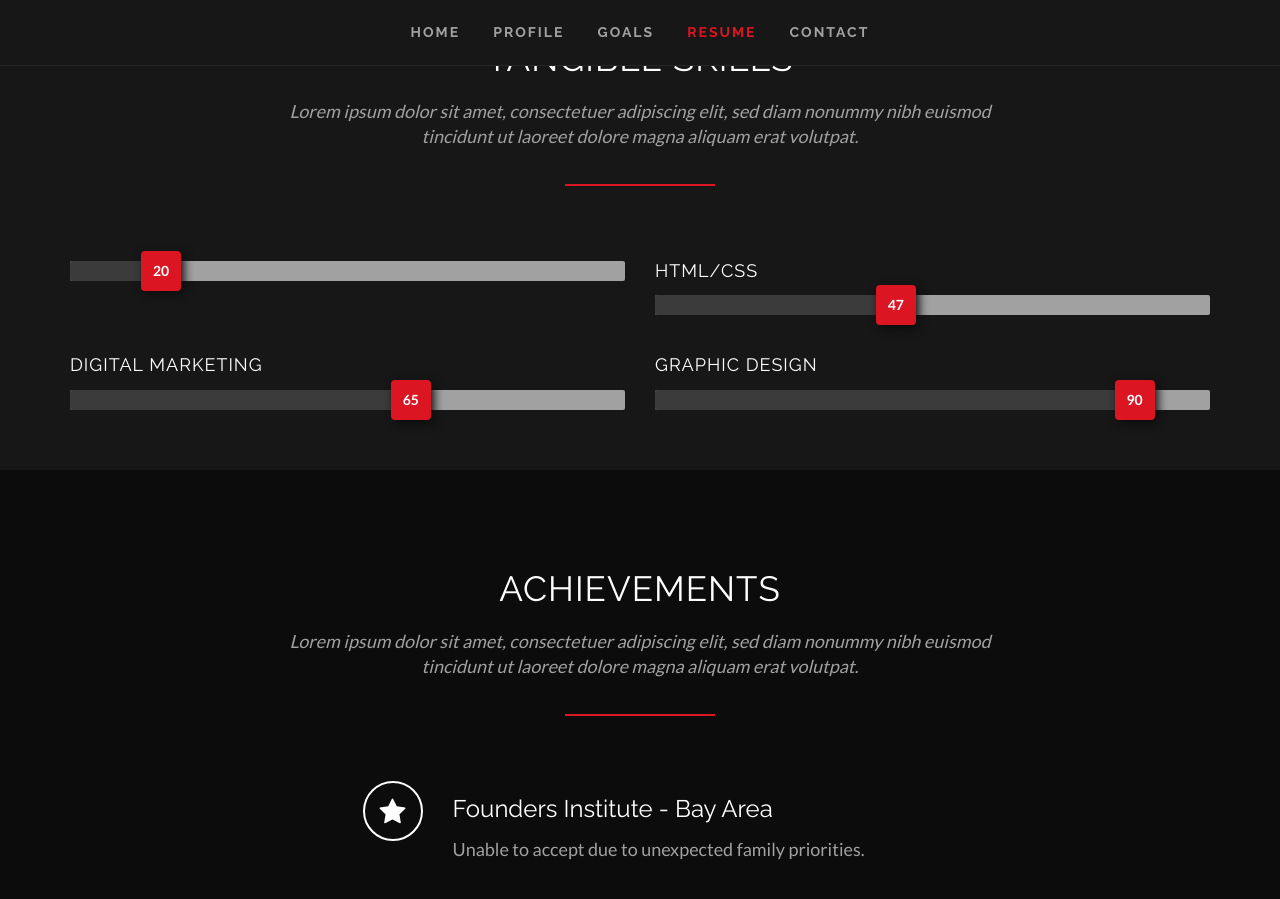
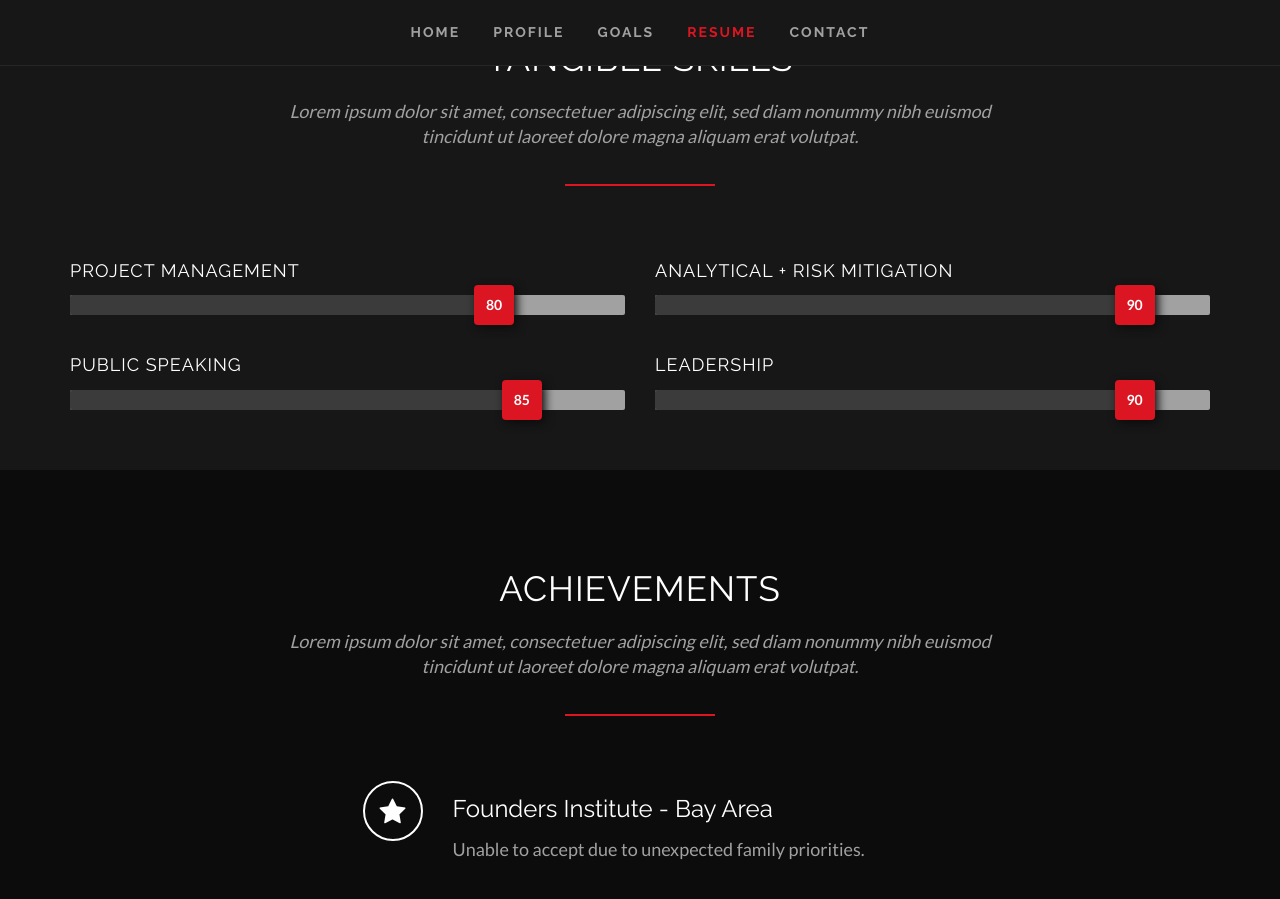
Before and after one commit to clearcareer/AhmadKhan, a Jekyll site: the page built from index.html, in a window 1280 px wide and 900 px high, scrolled down 3619 px. Built offline with Jekyll 4.4.1, drawn with Linux system fonts in a browser that asks for light colours; some web fonts are replaced.

Commit message:
Updated '/index.html' via CloudCannon

```diff
--- a/index.html
+++ b/index.html
@@ -40,13 +40,13 @@
     company: 'OneEleven - A Data Driven, Tech Accelerator'
     description: Please reference resume
 skills:
-  - name: ''
-    level: 20
-  - name: HTML/CSS
-    level: 47
-  - name: Digital Marketing
-    level: 65
-  - name: Graphic Design
+  - name: Project Management
+    level: 80
+  - name: Analytical + Risk Mitigation
+    level: 90
+  - name: Public Speaking
+    level: 85
+  - name: Leadership
     level: 90
 achievements:
   - name: Founders Institute - Bay Area
```
